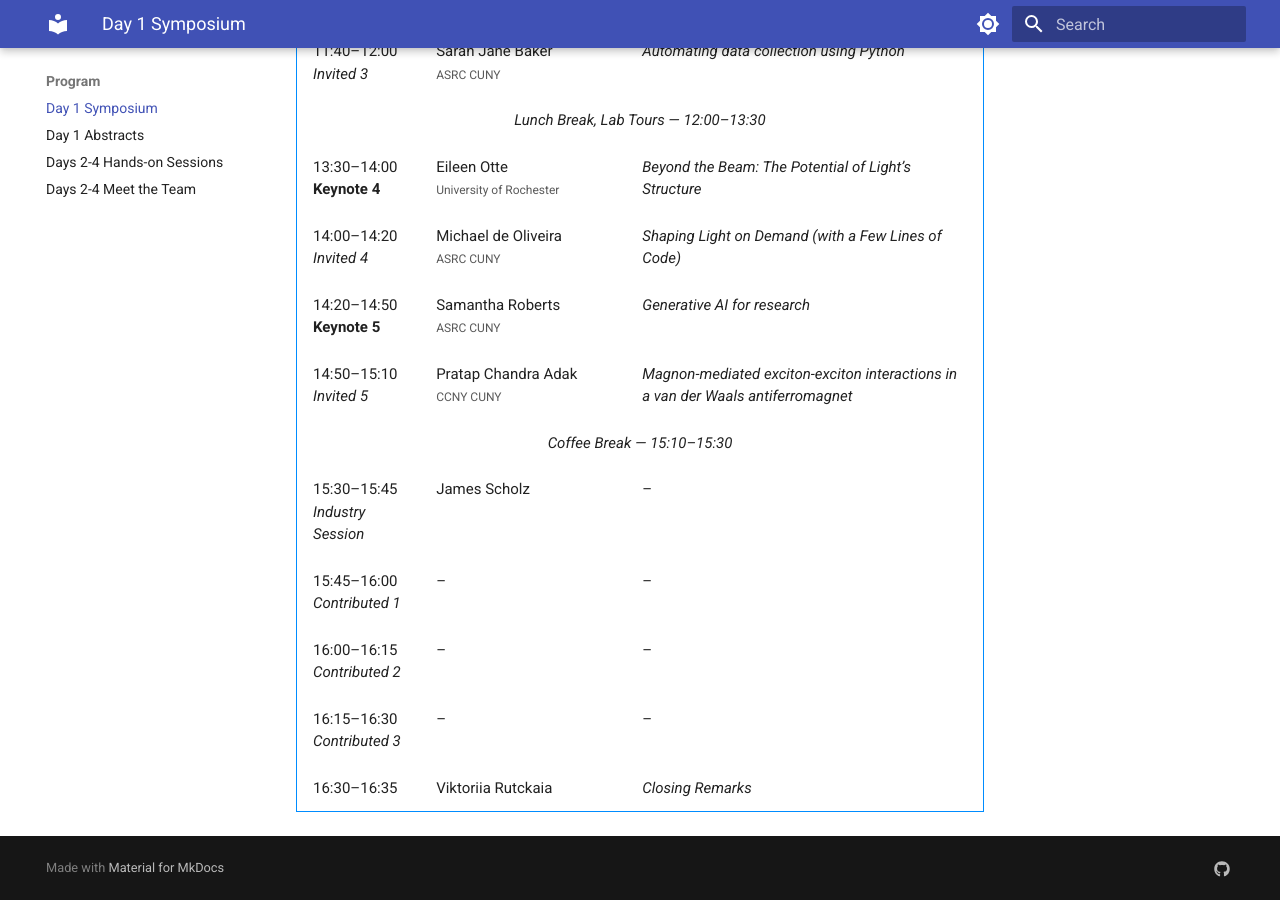
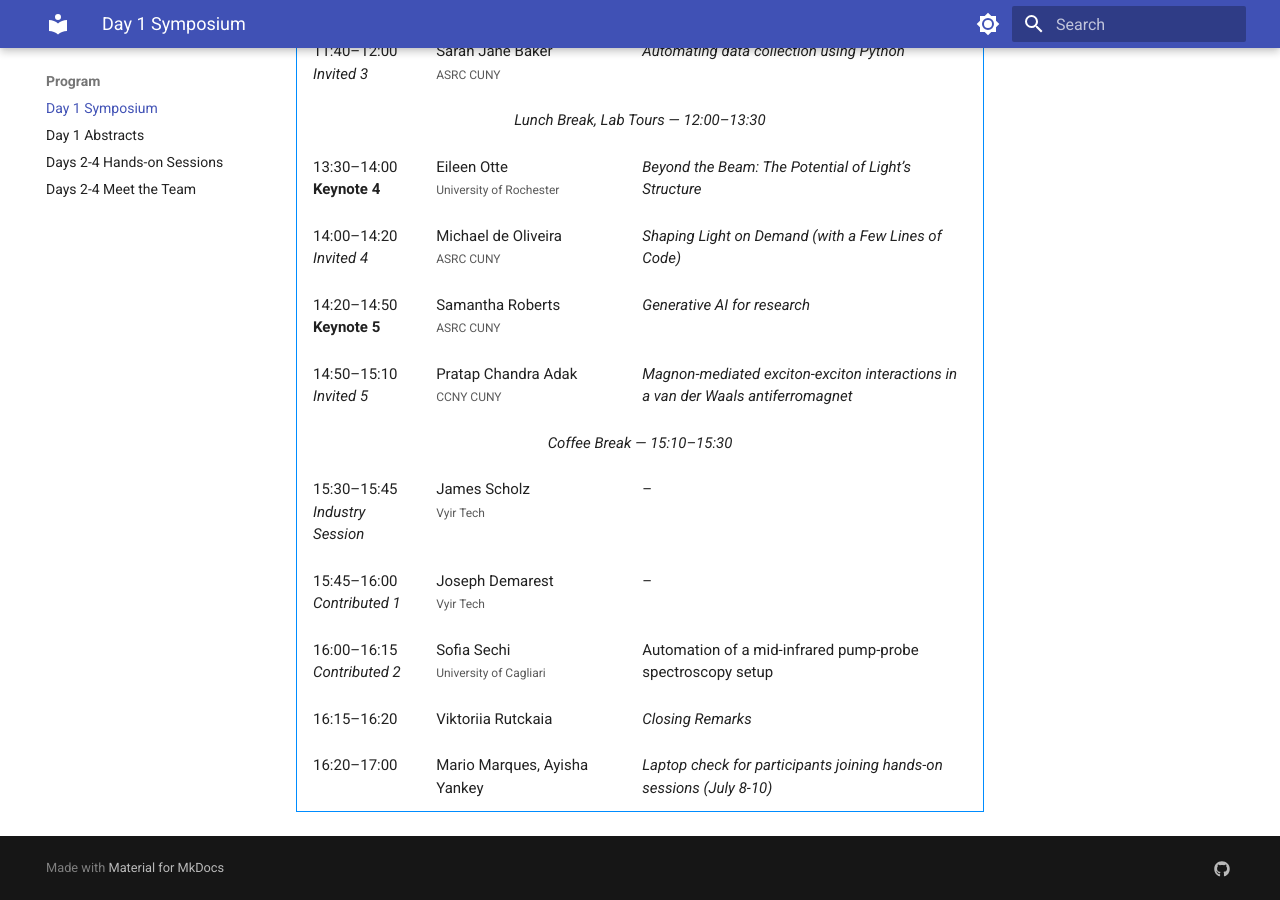
Before and after one commit to asrc-photonics/2025-python-for-photonics, an MkDocs documentation site: the page built from docs/program_day1.md, in a window 1280 px wide and 900 px high, scrolled down 800 px. Built offline with MkDocs 1.6.1 and Material for MkDocs 9.7.7, drawn with Linux system fonts in a browser that asks for light colours.

Commit message:
updated everything

```diff
--- a/docs/program_day1.md
+++ b/docs/program_day1.md
@@ -1,4 +1,4 @@
-[Download preliminary program (PDF)](assets/schedule/Preliminary_Program___.pdf)
+[Download preliminary program (PDF)](assets/schedule/2025 Workshop Program.pdf)
 
 <p><strong>Date:</strong> July 7, 2025<br>
 <strong>Location:</strong> CUNY ASRC Auditorium</p>
@@ -72,28 +72,28 @@
     <tr><td colspan="3" class="break">Coffee Break — 15:10–15:30</td></tr>
     <tr>
       <td>15:30–15:45<br><em>Industry Session</em></td>
-      <td>James Scholz</td>
+      <td>James Scholz<br><small>Vyir Tech</small></td>
       <td>–</td>
     </tr>
     <tr>
       <td>15:45–16:00<br><em>Contributed 1</em></td>
-      <td>–</td>
+      <td>Joseph Demarest<br><small>Vyir Tech</small></td>
       <td>–</td>
     </tr>
     <tr>
       <td>16:00–16:15<br><em>Contributed 2</em></td>
-      <td>–</td>
-      <td>–</td>
+      <td>Sofia Sechi<br><small>University of Cagliari</small></td>
+      <td>Automation of a mid-infrared pump-probe spectroscopy setup</td>
     </tr>
     <tr>
-      <td>16:15–16:30<br><em>Contributed 3</em></td>
-      <td>–</td>
-      <td>–</td>
-    </tr>
-    <tr>
-      <td>16:30–16:35</td>
+      <td>16:15–16:20</td>
       <td>Viktoriia Rutckaia<br></td>
       <td><em>Closing Remarks</em></td>
     </tr>
+    <tr>
+      <td>16:20–17:00</td>
+      <td>Mario Marques, Ayisha Yankey<br></td>
+      <td><em>Laptop check for participants joining hands-on sessions (July 8-10)</em></td>
+    </tr>
   </tbody>
 </table>
```
Also changed, not shown: docs/abstracts.md (+18 -0 lines), docs/instructors.md (+6 -0 lines), docs/pictures/Romain.jpg (added), 4 other files.
